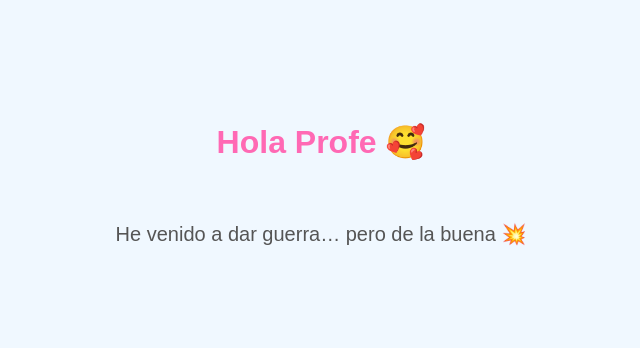
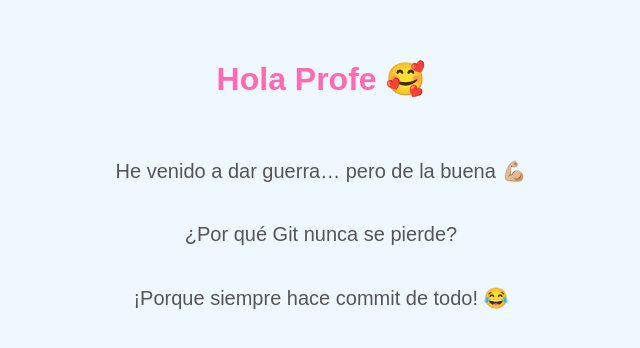
Before and after one commit to Mandarina28/LaboratorioGit, a plain HTML site: page index.html in a window 1280 px wide. Shown: the part 214-562 px from the top of the page, without its empty margins (319-959 px from the left). Drawn offline with Linux system fonts and the light colour scheme.

Commit message:
Añadir cambios en index.html

```diff
--- a/index.html
+++ b/index.html
@@ -29,6 +29,9 @@
 </head>
 <body>
     <h1>Hola Profe 🥰</h1>
-    <p>He venido a dar guerra… pero de la buena 💥</p>
+    <p>He venido a dar guerra… pero de la buena 💪🏼</p>
+
+    <p>¿Por qué Git nunca se pierde?</p>
+    <p>¡Porque siempre hace commit de todo! 😂</p>
 </body>
 </html>
```
